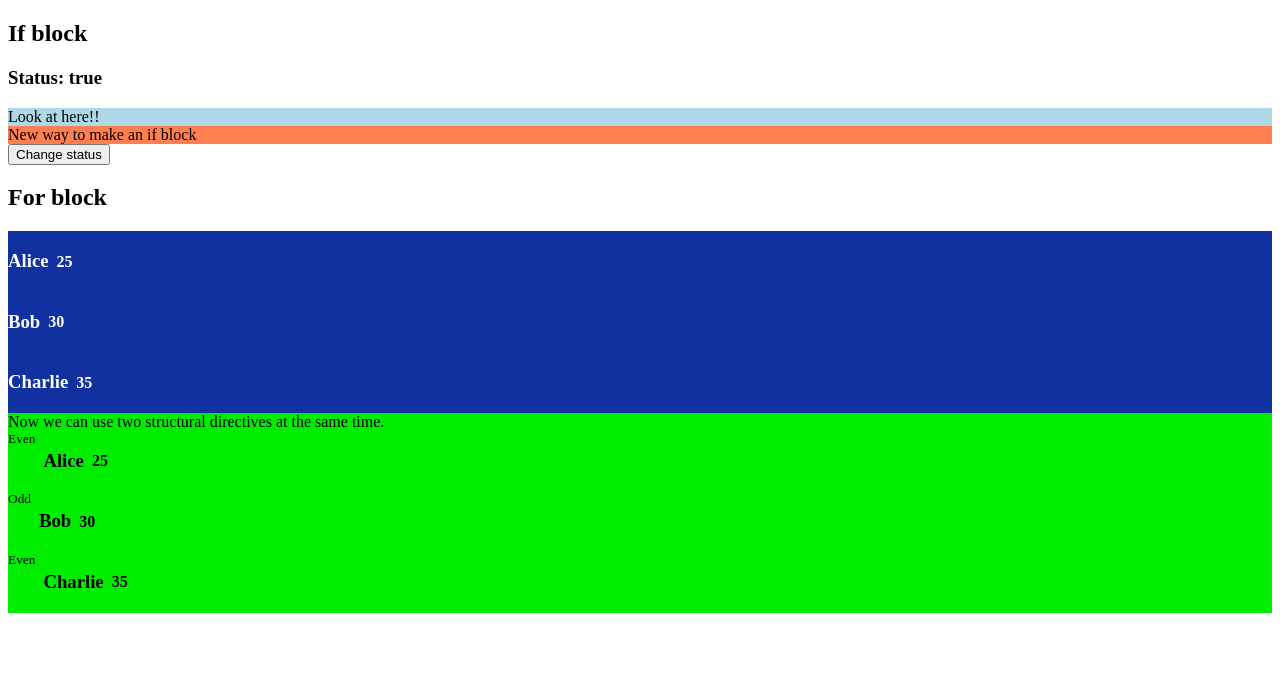
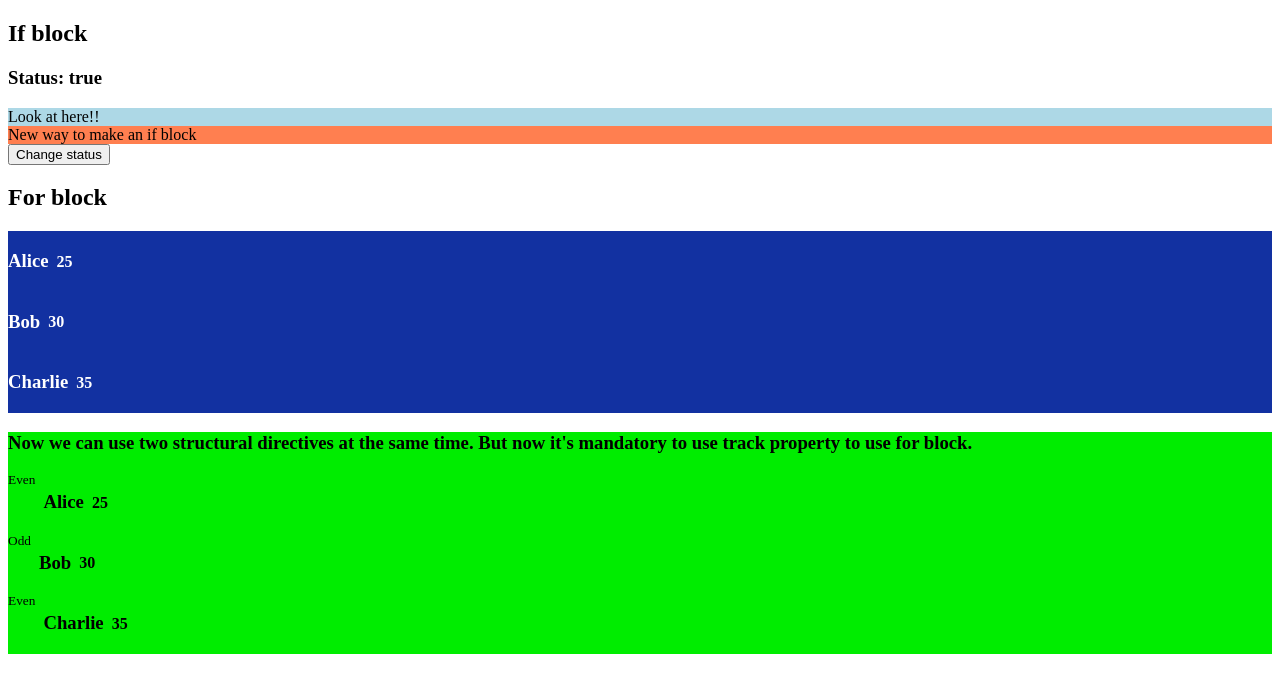
Before and after one commit to wacb14/angular-19-learning, an Angular app: page / in a window 1280 px wide. Shown: the top 692 px of the page. Built offline with nearby package versions, Linux system fonts and the light colour scheme.

Commit message:
Empty block

```diff
--- a/src/app/for/for.component.html
+++ b/src/app/for/for.component.html
@@ -10,7 +10,10 @@
   </section>
 
   <section [style]="{ backgroundColor: '#00ED00' }">
-    <div>Now we can use two structural directives at the same time.</div>
+    <h3>
+      Now we can use two structural directives at the same time. But now it's
+      mandatory to use track property to use for block.
+    </h3>
     @for(person of people; track person.id; let i =$index, e=$even, o=$odd,
     f=$first, l=$last) {
     <span class="card">
@@ -22,6 +25,8 @@
       <h3>{{ person.name }}</h3>
       <h4>{{ person.age }}</h4>
     </span>
+    } @empty {
+    <h3>There is no data</h3>
     }
   </section>
 </article>
```
